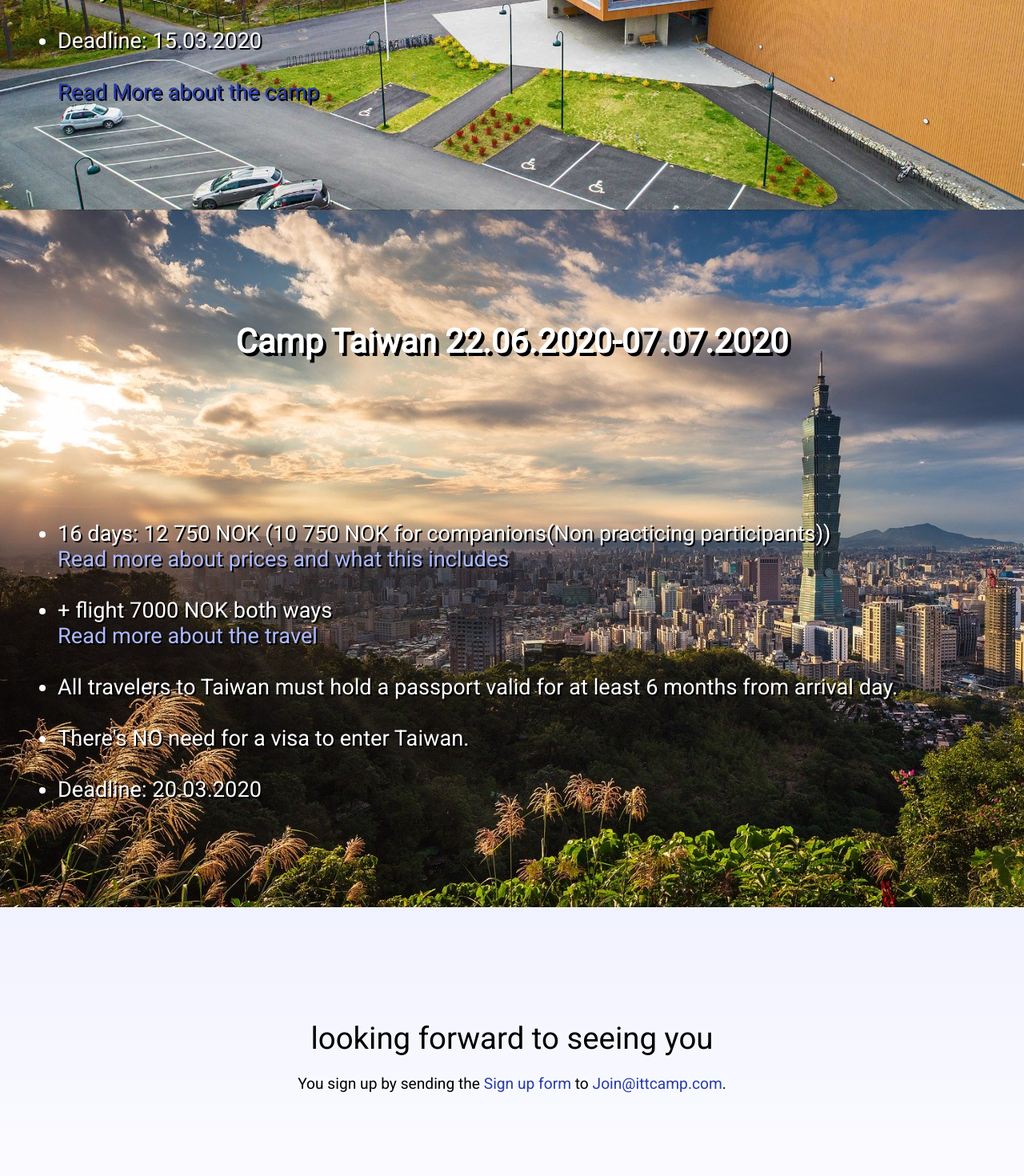
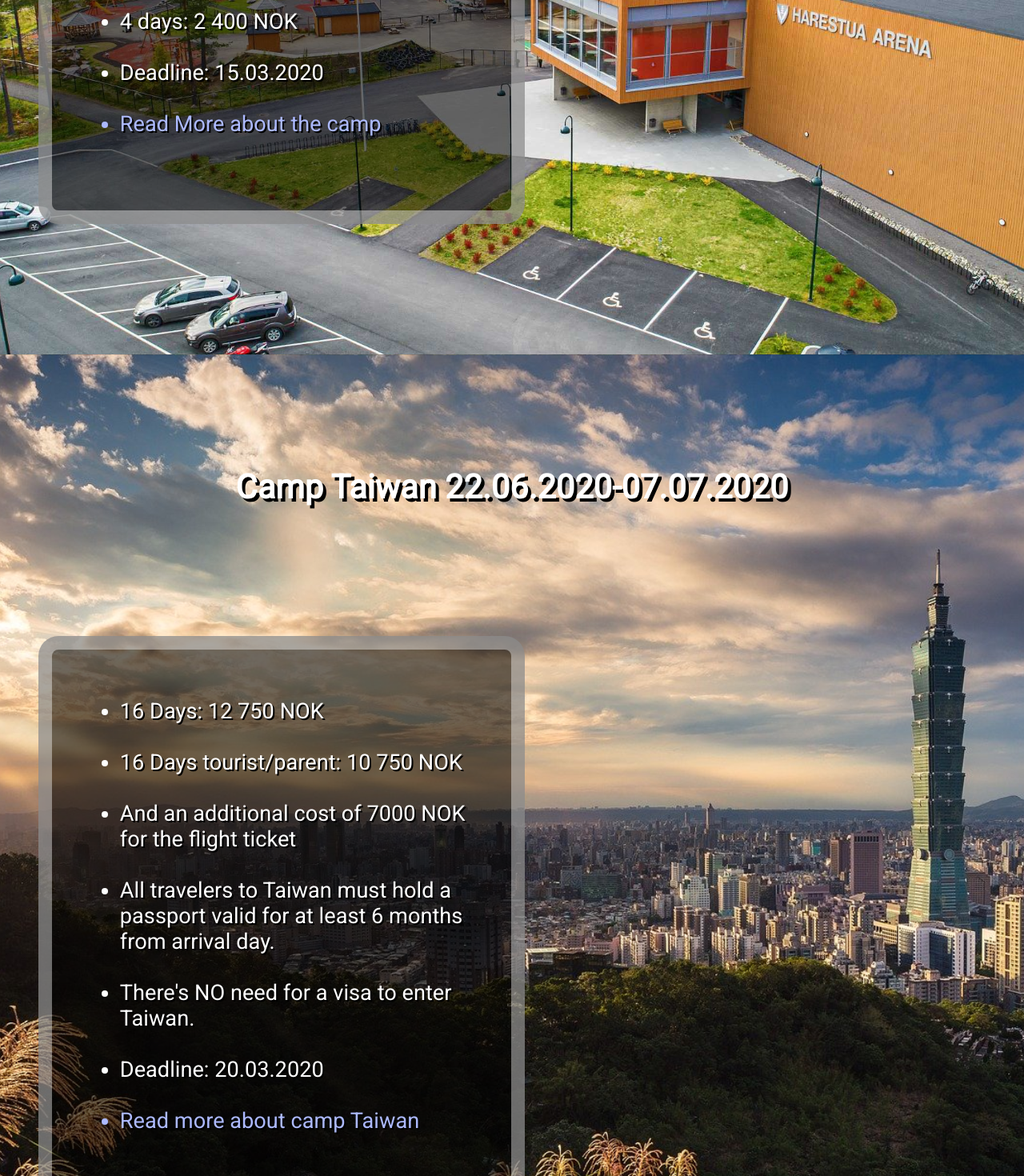
Before and after one commit to mikkelgud/InternationalTableTennisCamp, a React (Create React App) app: page /signup in a window 1280 px wide. Shown: the part 780-2250 px from the top of the page at 80% size. Built offline with nearby package versions, Linux system fonts and the light colour scheme.

Commit message:
-contrast box added

```diff
--- a/src/components/generalnfoPages/SignUp.js
+++ b/src/components/generalnfoPages/SignUp.js
@@ -18,9 +18,28 @@ const MyWrapper = styled.div`
  flex-wrap: wrap;
  `;
 
-const StyledListLocal = styled.li`
+const StyledSmalBox = styled.div`
+width: 50%;
+background-color: #00000091;
+border-radius: 25px;
+padding: 3.8rem 2.8rem;
+border: 17px solid #ffffff68;
+margin: 2rem 1rem;
+align-items: center;
+justify-content: center;
 
+@media(max-width: 800px){
+    width: 100%;
+}
+
+&:hover{
+background-color: #00020a91;
+}
  `;
+
+ const StyledListLocal = styled.li`
+
+ `
 
 
 export default function SignUp(props) {
@@ -53,13 +72,14 @@ export default function SignUp(props) {
                     fontSize: "2.6rem",
                     color: "#ffffff",
                     textAlign: "center",
-                    marginBottom: "120px",
+                    marginBottom: "50px",
                     textShadow: "4px 4px black"
                 }}>
                     Camp Norway   07.04.2020-10.04.2020
                          </StyledSTextSectionHeader>
                 <br />
                 <br />
+                <StyledSmalBox>
                 <StyledText style={{
                     textShadow: "2px 2px black",
                     textAlign: "left",
@@ -70,9 +90,13 @@ export default function SignUp(props) {
                     <ul>
                         <li>  4 days: 2 400 NOK  </li><br />
                         <li>  Deadline: 15.03.2020 </li><br />
-                        <StyledATagLink onClick={() => { props.history.push("/stay/Norway") }}> Read More about the camp </StyledATagLink><br />
+                        <StyledATagLink
+                        style={{ color: "#acb9ff" }}
+                        onClick={() => { props.history.push("/stay/Norway") }}>
+                        <li>Read More about the camp</li> </StyledATagLink><br />
                     </ul>
                 </StyledText>
+                </StyledSmalBox>
                 <br />
             </StyledDiv>
             <StyledDiv
@@ -80,7 +104,7 @@ export default function SignUp(props) {
                 <StyledSTextSectionHeader style={{
                     color: "white",
                     fontSize: "2.6rem",
-                    marginBottom: "120px",
+                    marginBottom: "50px",
                     textAlign: "center",
                     textShadow: "4px 4px black" }}>
                     Camp Taiwan 22.06.2020-07.07.2020
@@ -89,6 +113,7 @@ export default function SignUp(props) {
                 <br />
                 <br />
                 <br />
+                <StyledSmalBox>
                 <StyledText
                     style={{
                         textAlign: "left",
@@ -97,33 +122,30 @@ export default function SignUp(props) {
                         fontWeight: "lighter",
                         textShadow: "2px 2px black"}}>
                     <ul>
-                        <li> 16 days: 12 750 NOK (10 750 NOK for companions(Non practicing participants))</li>
-                        <StyledATagLink
-                            style={{ color: "#acb9ff" }}
-                            onClick={() => {
-                                props.history.push("/stay/Taiwan/prices")
-                            }}>
-                            Read more about prices and what this includes
-                                </StyledATagLink>
+                        <li> 16 Days: 12 750 NOK</li>
                         <br />
+                        <li> 16 Days tourist/parent: 10 750 NOK</li>
                         <br />
-                        <li>+ flight 7000 NOK both ways</li>
-                        <StyledATagLink
-                            style={{ color: "#acb9ff" }}
-                            onClick={() => {
-                                props.history.push("/stay/Taiwan/travel")
-                            }}>
-                            Read more about the travel
-                                 </StyledATagLink>
-                        <br />
+                        <li> And an additional cost of 7000 NOK for the flight ticket</li>
                         <br />
                         <StyledListLocal>All travelers to Taiwan must hold a passport valid for at least 6 months from arrival day. </StyledListLocal>
                         <br />
                         <StyledListLocal >There's NO need for a visa to enter Taiwan.</StyledListLocal>
                         <br />
                         <StyledListLocal>Deadline: 20.03.2020</StyledListLocal>
+                        <br/>
+                        <StyledATagLink
+                            style={{ color: "#acb9ff" }}
+                            onClick={() => {
+                                props.history.push("/stay/Taiwan/prices")
+                            }}><StyledListLocal>
+                            Read more about camp Taiwan
+                            </StyledListLocal>
+                                </StyledATagLink>
+
                     </ul>
                 </StyledText>
+                </StyledSmalBox>
                 <br />
             </StyledDiv>
             <StyledDiv
--- a/src/styleguides/StyledDivForSignUp.js
+++ b/src/styleguides/StyledDivForSignUp.js
@@ -21,7 +21,7 @@ padding: 8.8rem 2rem;
 transition: 0.6s ease-in-out;
 margin: 0 0 -30px 0;
 &:hover {
-    padding: 9.2rem 2.2rem;
+    padding: 9rem 2rem;
 }
 `;
 
--- a/src/styleguides/StyledTextBoxDiv.js
+++ b/src/styleguides/StyledTextBoxDiv.js
@@ -14,12 +14,14 @@ const BoxWrapper = styled.div`
 const CardBox = styled.div`
 width: 85vw;
 background-color: #ffffff;
-padding: 3rem;
+padding: 2.5rem;
 // box-shadow: 0px 3px 3px 0px rgba(0,0,0,0.2);
 box-shadow: 0 1px 6px 0 rgba(32,33,36,0.28);
     border-radius: 25px;
 @media (max-width: 500px){
   width: 95vw;
+  padding: 2rem;
+
 }
 `;
 
```
